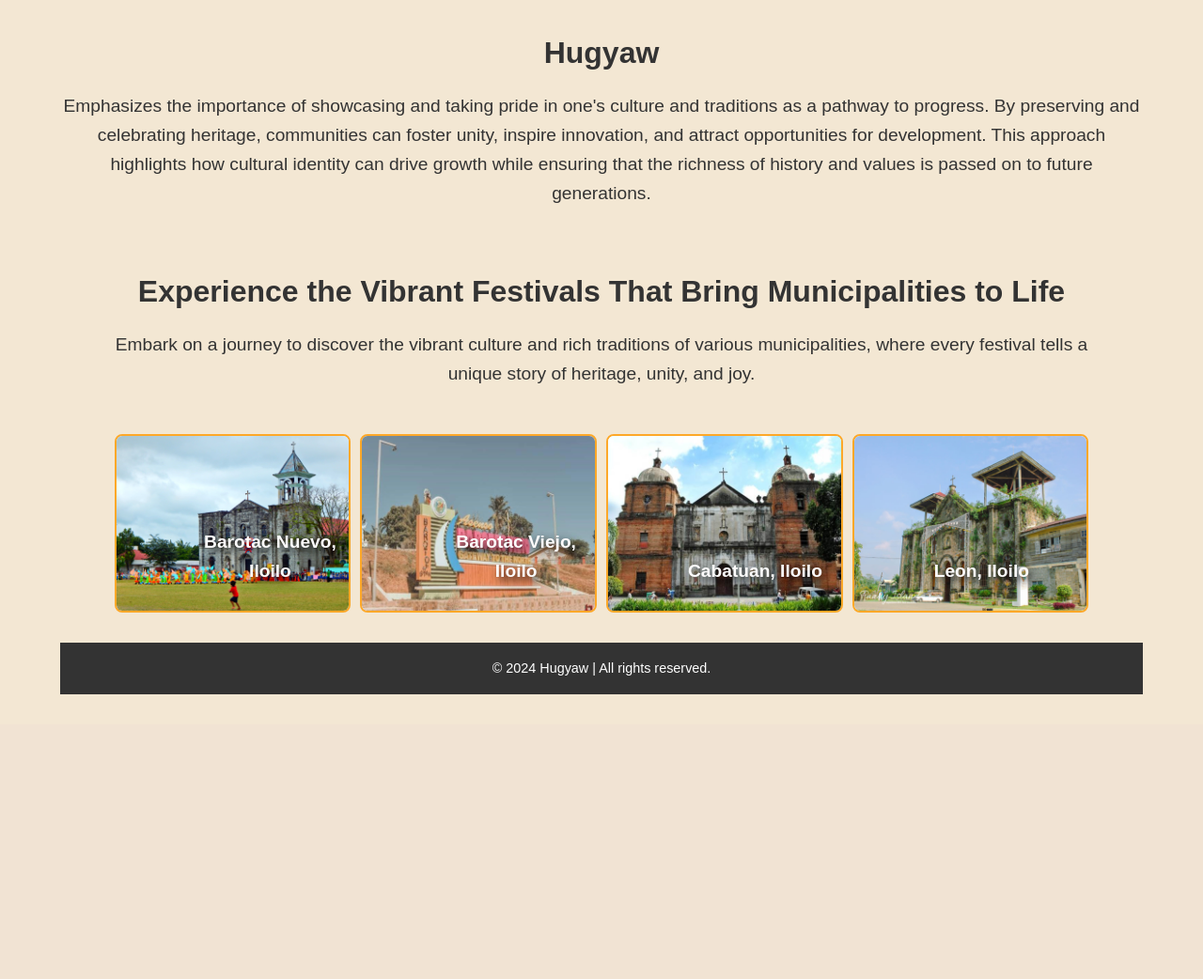
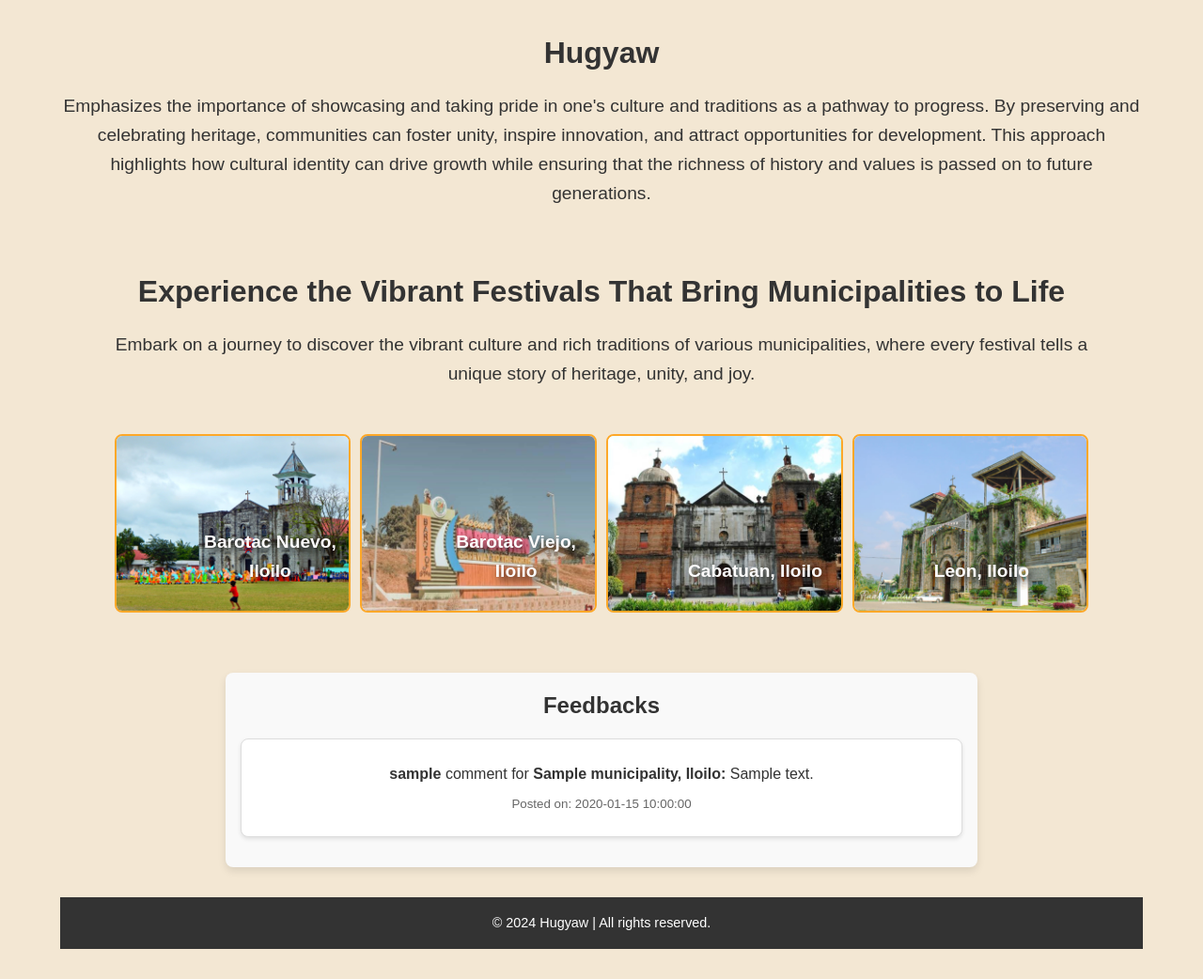
Before and after one commit to markalvincadangin/Hugyaw, a PHP site: page /Festival.php in a window 1280 px wide. Shown: the part 872-1914 px from the top of the page at 94% size. Before the commit the page ends 1611 px from the top, so only its background shows below. Run offline with PHP 8.4, Linux system fonts and the light colour scheme; the visitor is signed in with stand-in values (Sample User, id 1); tables that the repository leaves empty or names only in its code hold one stand-in row (values such as "Sample post").

Commit message:
Add feedback section to Festival page and enhance styling; fetch feedback from database and display with improved layout

```diff
--- a/Festival.php
+++ b/Festival.php
@@ -4,6 +4,19 @@ session_start();
 if (!isset($_SESSION['user_id'])) {
     header("Location: login.php");
     exit();
+}
+
+$municipalitiesQuery = "SELECT id, name FROM municipalities";
+$municipalitiesResult = $conn->query($municipalitiesQuery);
+
+$feedbackQuery = "SELECT feedback.id, feedback.comment, feedback.created_at, municipalities.name AS municipality, users.username FROM feedback JOIN municipalities ON feedback.municipality_id = municipalities.id JOIN users ON feedback.user_id = users.id";
+$feedbackResult = $conn->query($feedbackQuery);
+
+$feedback = [];
+if ($feedbackResult) {
+    $feedback = $feedbackResult->fetch_all(MYSQLI_ASSOC);
+} else {
+    echo "Error fetching feedback: " . $conn->error;
 }
 ?>
 
@@ -78,6 +91,19 @@ if (!isset($_SESSION['user_id'])) {
             </div>
         </div>
     </section>
+    <section class="feedbacks">
+        <h2>Feedbacks</h2>
+        <div id="feedbackList">
+            <?php foreach ($feedback as $comment): ?>
+                <div class="feedback">
+                    <p><strong><?php echo htmlspecialchars($comment['username']); ?></strong>
+                    comment for <strong><?php echo htmlspecialchars($comment['municipality']); ?>, Iloilo:</strong>
+                    <?php echo htmlspecialchars($comment['comment']); ?></p>
+                    <p><small>Posted on: <?php echo $comment['created_at']; ?></small></p>
+                </div>
+            <?php endforeach; ?>
+        </div>
+    </section>
     <footer>
         <p>© 2024 Hugyaw | All rights reserved.</p>
     </footer>
--- a/css/hugyaw_style.css
+++ b/css/hugyaw_style.css
@@ -1,4 +1,3 @@
-
 * {
     margin: 0;
     padding: 0;
@@ -159,6 +158,47 @@ body {
 html {
     scroll-behavior: smooth;
 }
+
+.feedbacks {
+    max-width: 800px;
+    margin: 2rem auto;
+    padding: 1rem;
+    background-color: #f9f9f9;
+    border-radius: 8px;
+    box-shadow: 0 4px 8px rgba(0, 0, 0, 0.1);
+}
+
+.feedbacks h2 {
+    margin-bottom: 1rem;
+    color: #333;
+}
+
+#feedbackList {
+    list-style: none;
+    padding: 0;
+}
+
+.feedback {
+    padding: 1rem;
+    margin-bottom: 1rem;
+    background-color: #fff;
+    border: 1px solid #ddd;
+    border-radius: 8px;
+    box-shadow: 0 2px 4px rgba(0, 0, 0, 0.1);
+}
+
+.feedback p {
+    margin: 0.5rem 0;
+}
+
+.feedback p strong {
+    color: #333;
+}
+
+.feedback p small {
+    color: #666;
+}
+
 footer {
     background: #333; /* Background color */
     color: white; /* Text color */
```
